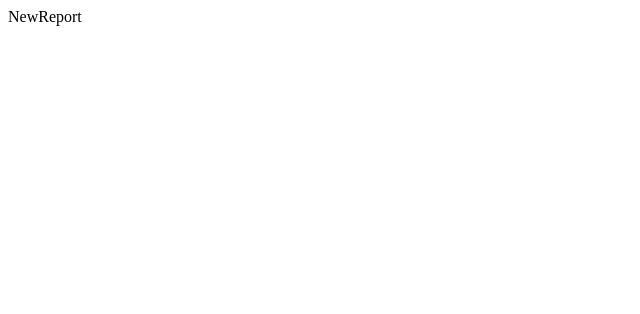
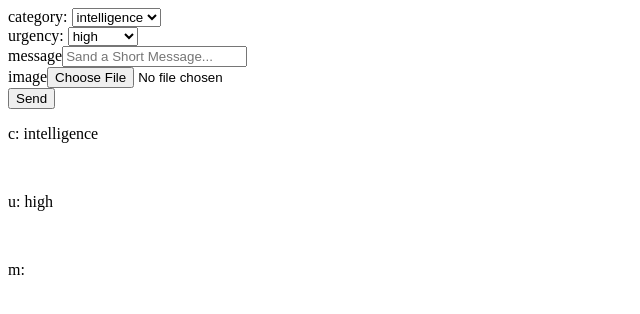
Before and after one commit to yossiL16/Reporting-system-for-agents, a React (Vite) app in the folder client/: page /new-report in a window 1280 px wide. Shown: the top 314 px of the page, without its empty margins (0-640 px from the left). Built offline with nearby package versions, Linux system fonts and the light colour scheme.

Commit message:
add page to send report of agent

```diff
--- a/client/src/pages/NewReport.tsx
+++ b/client/src/pages/NewReport.tsx
@@ -1,6 +1,88 @@
+import { useState } from "react"
+import { Navigate, useNavigate } from "react-router-dom"
 
 export default function NewReport() {
+
+  const navigate = useNavigate()
+
+  const [category, setCategory] = useState<string>("intelligence")
+  const [urgency, setUrgency] = useState<string>("high")
+  const [message, setMessage] = useState<string>("")
+  const [file, setFile] = useState<File | null>(null)
+
+    function handleImage(e : React.ChangeEvent<HTMLInputElement>){
+      if(e.target.files){
+      setFile(e.target.files[0])
+      }
+    };
+
+  async function sendMessage() {
+    const formData = new FormData();
+    formData.append('category', category);
+    formData.append('urgency', urgency);
+    formData.append('message', message);
+
+    if(file){
+      formData.append('image', file);
+       }
+      try {
+        const token = localStorage.getItem('token')
+        const user = localStorage.getItem('user')
+        const result = await fetch('http://localhost:3000/reports', {
+          method: 'post',
+          headers: {
+            authorization: 'Bearer ' + token
+          },
+          body: formData,
+        });
+        const data = await result.json();
+        if(result.ok){
+          alert('The message was sent successfully.')
+          navigate(user.role === 'admin' ? '/admin-dashboard': '/agent-dashboard')
+        }
+      } catch(e) {
+        console.log(e.message);
+      }
+
+  }
+
   return (
-    <div>NewReport</div>
+    <div>
+      <div>
+        <label>category: </label>
+        <select name="category" id="category" onChange={e => setCategory(e.target.value)} value={category}>
+          <option value="intelligence">intelligence</option>
+          <option value="logistics">logistics</option>
+          <option value="alert">alert</option>
+        </select>
+      </div>
+
+      <div>
+        <label>urgency: </label>
+          <select name="urgency" id="urgency" onChange={e => setUrgency(e.target.value)} value={category}>
+          <option value="high">high</option>
+          <option value="medium">medium</option>
+          <option value="low">low</option>
+        </select>
+      </div>
+
+      <div>
+
+      </div>
+      <label htmlFor="">message</label>
+      <input type="text" value={message} onChange={e => setMessage(e.target.value)} placeholder="Sand a Short Message..."/>
+      <br />
+
+      <label >image</label>
+      <input type="file" onChange={handleImage} />
+      <br />
+
+      <button onClick={sendMessage}>Send</button>
+      <p>c:  {category}</p>
+      <br />
+      <p>u:  {urgency}</p>
+      <br />
+      <p>m: {message}</p>
+    </div>
   )
 }
```
Also changed, not shown: 3 other files (tests, documents, lock files or other folders).
